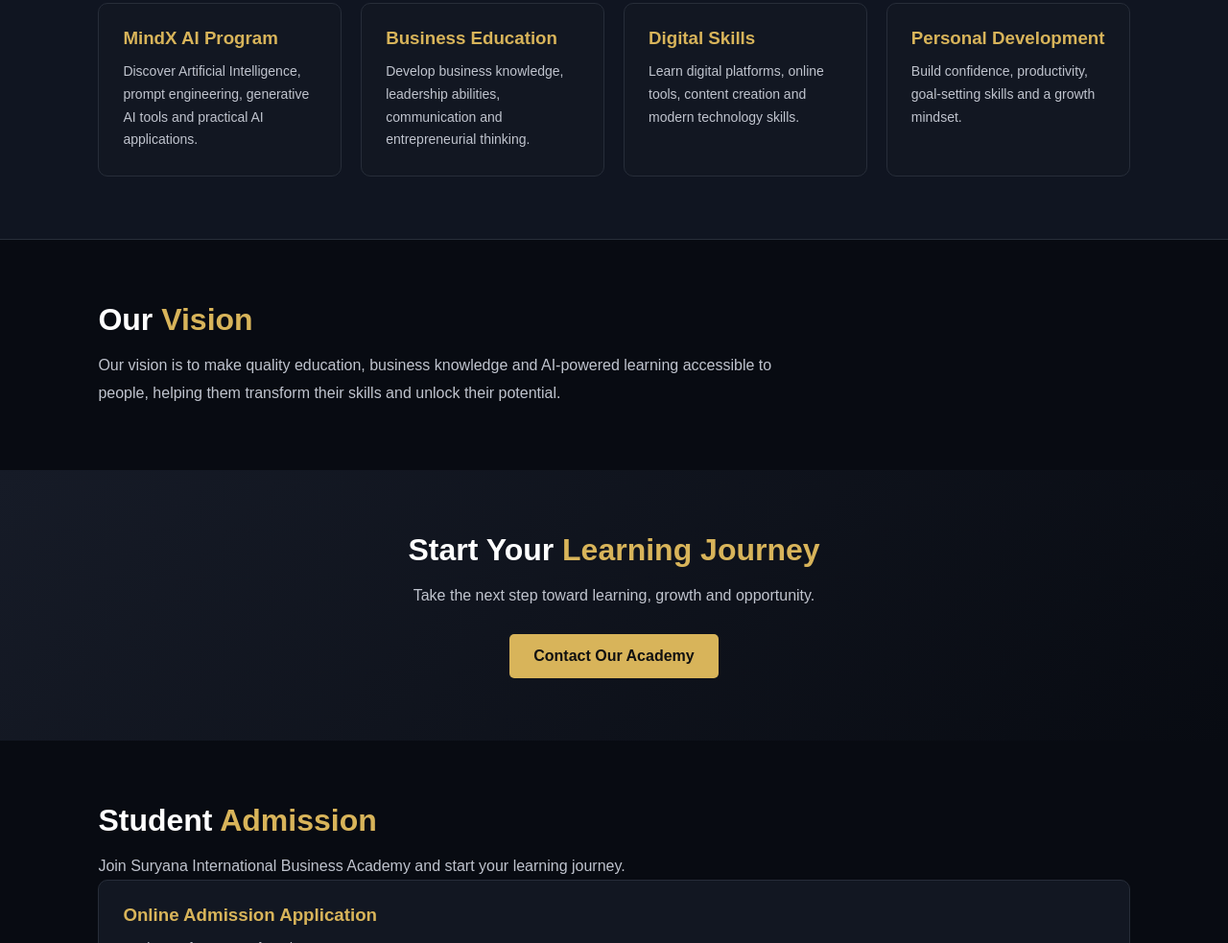
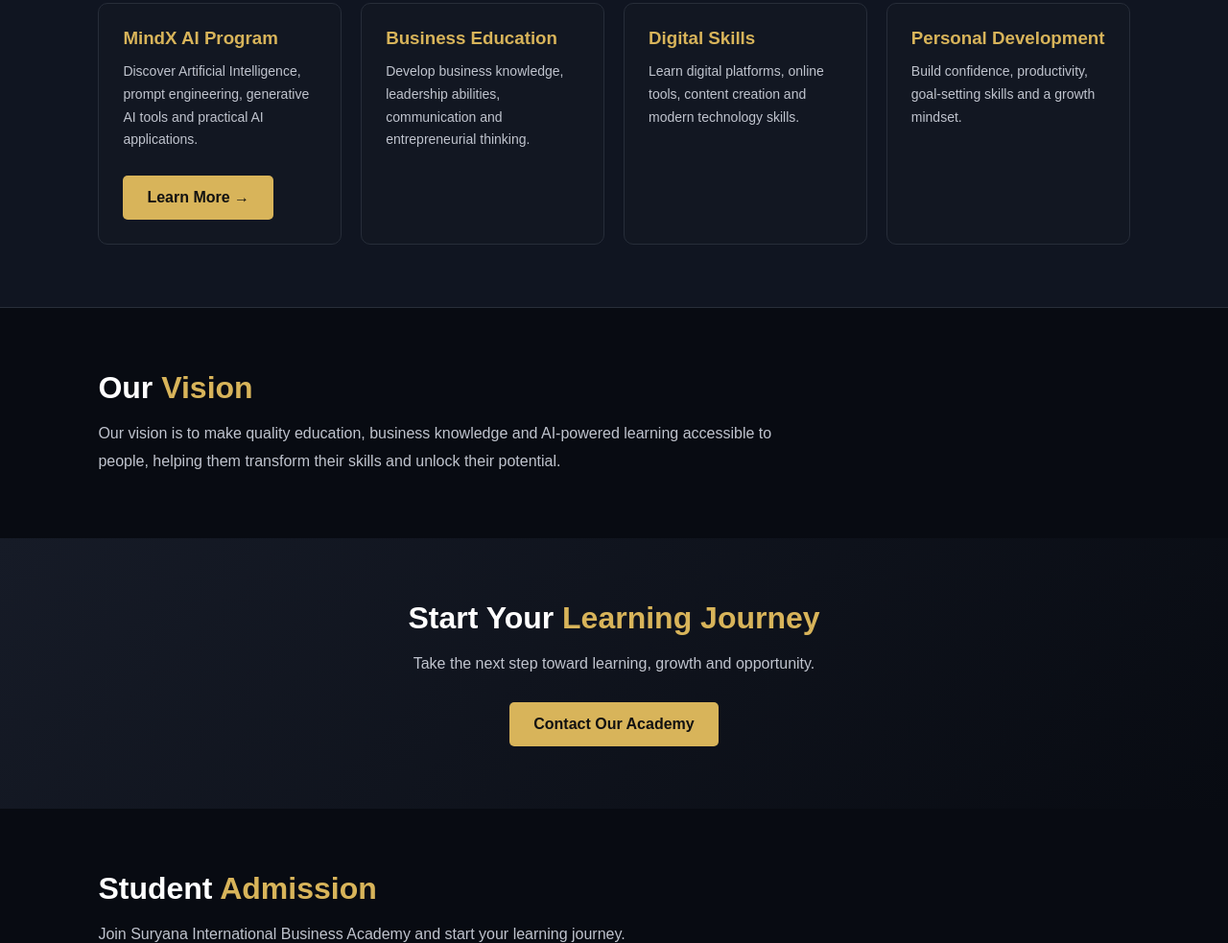
Before and after one commit to majesticgroup50-cmd/suryana-international-business-academy, a plain HTML site: page index.html in a window 1280 px wide. Shown: the part 991-1974 px from the top of the page at 96% size. Drawn offline with Linux system fonts and the light colour scheme.

Commit message:
Update index.html

```diff
--- a/index.html
+++ b/index.html
@@ -80,7 +80,7 @@ people learn, grow and create new opportunities.
 <div class="cards">
 <div class="card">
 <h3>MindX AI Program</h3>
-<p>Discover Artificial Intelligence, prompt engineering, generative AI tools and practical AI applications.</p>
+<p>Discover Artificial Intelligence, prompt engineering, generative AI tools and practical AI applications.</p><a href="mindx-ai.html" class="btn">Learn More →</a>
 </div>
 
 <div class="card">
```
